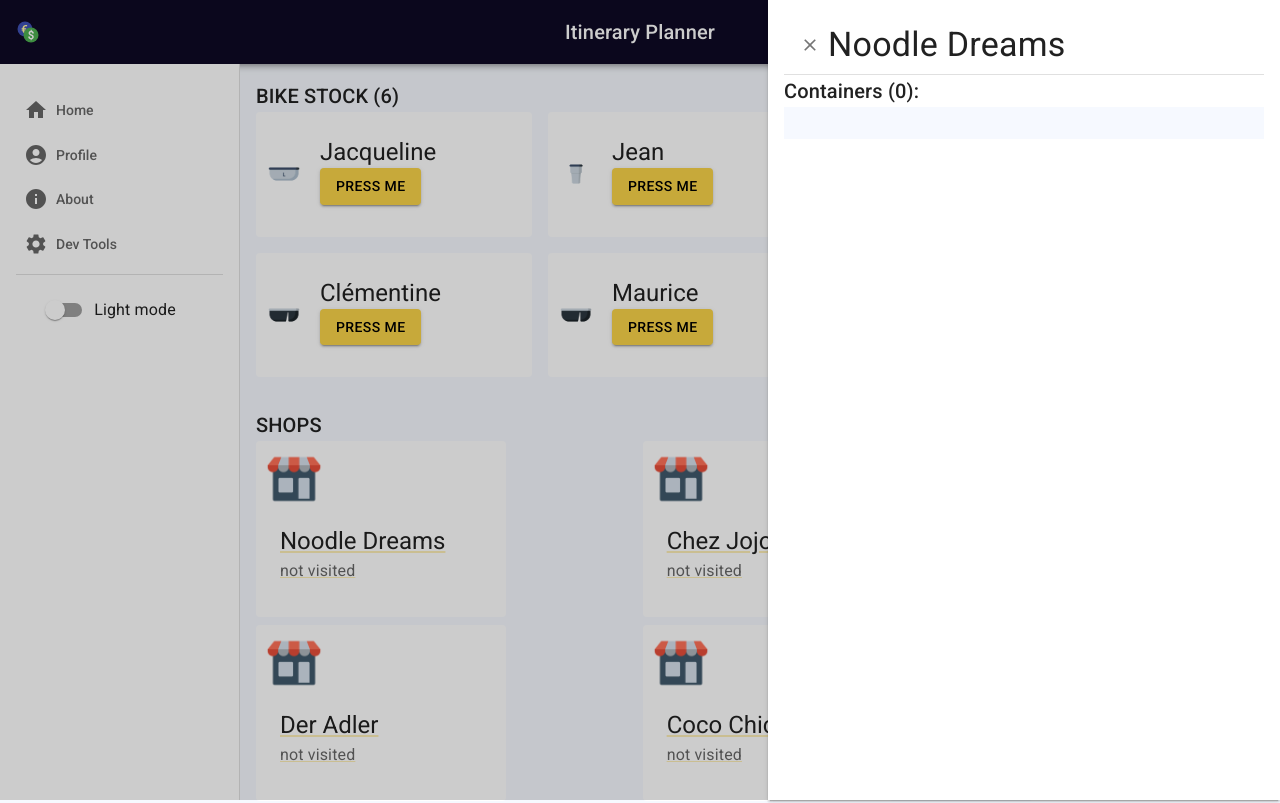
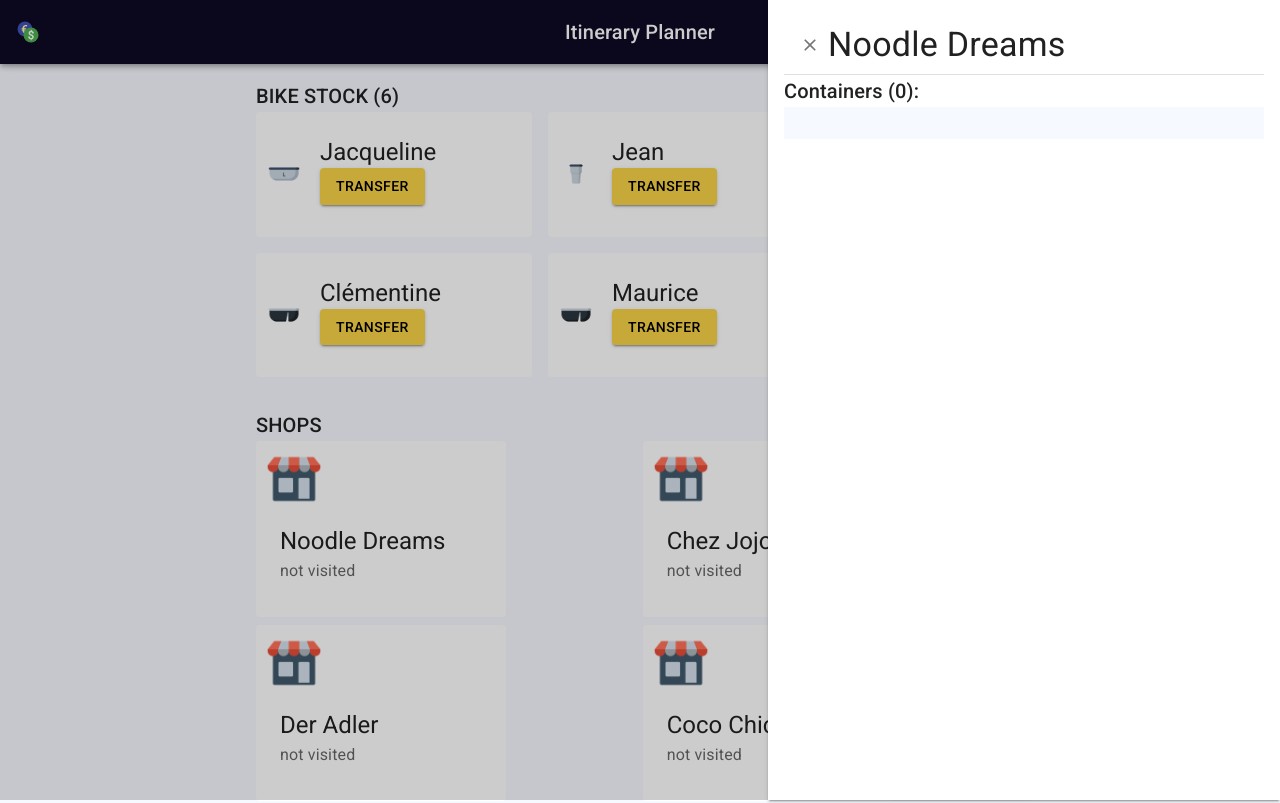
Before and after one commit to lydialawli/itinerary-planner-ly, a React (Create React App) app: page /dashboard/store_001 in a window 1280 px wide. Shown: the top 803 px of the page. Built offline with nearby package versions, Linux system fonts and the light colour scheme.

Commit message:
display right format png

```diff
--- a/src/components/ContainerCard.tsx
+++ b/src/components/ContainerCard.tsx
@@ -26,7 +26,7 @@ const ContainerCard = (container: Container): ReactElement => {
             {container.name}
           </Typography>
           <Button variant="contained" onClick={() => moveContainer(container, 'store_001')}>
-            press me
+            transfer
           </Button>
         </CardContent>
       </Box>
--- a/src/components/ShopCard.tsx
+++ b/src/components/ShopCard.tsx
@@ -5,8 +5,10 @@ import { Theme, useTheme } from '@mui/material/styles'
 import makeStyles from '@mui/styles/makeStyles'
 import { Store } from '../interactions/reducers/containerReducer'
 import storePng from '../assets/store-icon.png'
+import ShopOverlay from './ShopDetailOverlay'
 import recipient1 from '../assets/Container-format-1.png'
-import ShopOverlay from './ShopDetailOverlay'
+import recipient5 from '../assets/Container-format-5.png'
+import recipient6 from '../assets/Container-format-6.png'
 
 interface ParamTypes {
   shopId: string
@@ -17,12 +19,16 @@ const ShopCard = (shop: Store): ReactElement => {
   const history = useHistory()
   const theme = useTheme()
   const { shopId } = useParams<ParamTypes>()
+
+  const getRecipient = (format: string) => {
+    return format === '1' ? recipient1 : format === '5' ? recipient5 : recipient6
+  }
   console.log(shop)
   return (
     <Grid item xs={8} sm={4}>
-      <Link to={`/dashboard/${shop.id}`} component={RouterLink}>
+      <Link to={`/dashboard/${shop.id}`} component={RouterLink} underline="none">
         <Card elevation={0} sx={{ display: 'flex', maxWidth: '250px', padding: theme.spacing(1) }}>
-          <Box sx={{ display: 'flex', flexDirection: 'column' }}>
+          <Box justifyContent="center">
             <CardMedia component="img" sx={{ width: 60 }} image={storePng} alt="shop" />
             <CardContent sx={{ flex: '1 0 auto' }}>
               <Typography component="div" variant="h5">
@@ -34,7 +40,7 @@ const ShopCard = (shop: Store): ReactElement => {
               <Box>
                 {shop.containers.length > 0 &&
                   shop.containers.map((c) => (
-                    <Chip size="small" key={c.name} label={c.name} avatar={<Avatar src={recipient1} />} />
+                    <Chip size="small" key={c.name} label={c.name} avatar={<Avatar src={getRecipient(c.format)} />} />
                   ))}
               </Box>
             </CardContent>
--- a/src/theme.tsx
+++ b/src/theme.tsx
@@ -54,6 +54,7 @@ const DARK_THEME: ThemeOptions = {
     },
     ...FRONT_COLORS,
   },
+
   // typography: {
   //   h1: {
   //     fontSize: '3rem',
```
